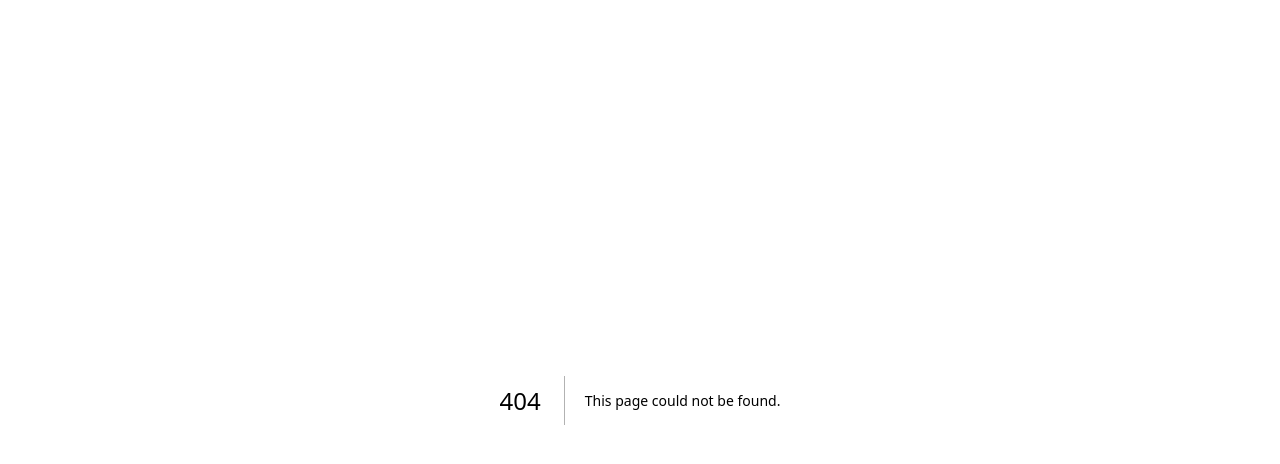
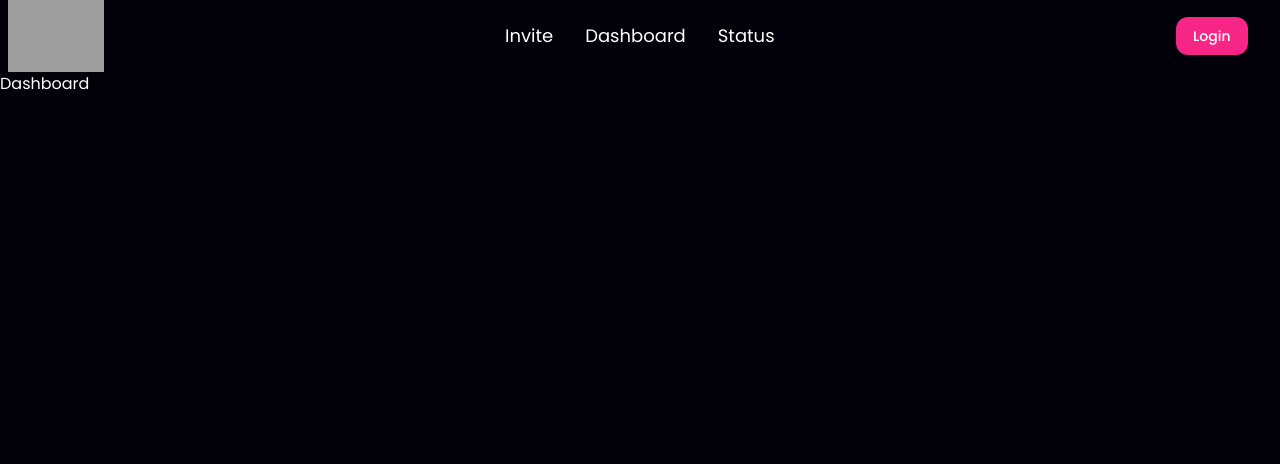
Before and after one commit to Syncxv/invite-tracker, a Next.js app in the folder ui/: page /dashboard in a window 1280 px wide. Before the commit this address had no page. Shown: the top 464 px of the page. Built offline with nearby package versions, Linux system fonts and the light colour scheme; no server answers; grey boxes are pictures that could not be loaded.

Commit message:
architechtyre

```diff
--- a/ui/src/components/Landing.tsx
+++ b/ui/src/components/Landing.tsx
@@ -1,4 +1,5 @@
 import gsap from 'gsap'
+import { useRouter } from 'next/router'
 import { useEffect, useRef } from 'react'
 import { FunctionalComponent } from '../types/react'
 import { getGsapValues } from '../util/textTransform'
@@ -10,6 +11,7 @@ export const Landing: FunctionalComponent = ({}) => {
     const heroH1Text2 = useRef<HTMLHeadingElement | null>(null)
     const paragraphTextRef = useRef<HTMLParagraphElement | null>(null)
     const buttonRef = useRef<HTMLButtonElement>(null)
+    const router = useRouter()
     useEffect(() => {
         console.log(buttonRef)
         const paragraphValues = getGsapValues({ element: paragraphTextRef.current!, y: 200 })
@@ -40,7 +42,13 @@ export const Landing: FunctionalComponent = ({}) => {
                     Lorem ipsum dolor sit amet, consectetur adipisicing elit. Deleniti, sunt!
                 </p> */}
             </div>
-            <BorderButton id="im-not-sorry" ref={buttonRef} variant="brand" className="mt-9 !text-2xl">
+            <BorderButton
+                onClick={() => router.push('/dashboard')}
+                id="im-not-sorry"
+                ref={buttonRef}
+                variant="brand"
+                className="mt-9 !text-2xl"
+            >
                 Dashboard
             </BorderButton>
         </main>
--- /dev/null
+++ b/ui/src/components/Layout.tsx
@@ -0,0 +1,14 @@
+import { FunctionalComponent } from '../types/react'
+import { NavBar } from './NavBar'
+
+interface Props {}
+
+const Layout: FunctionalComponent = ({ children }) => {
+    return (
+        <div className="bg-primary-900 text-white h-screen min-h-screen ">
+            <NavBar />
+            {children}
+        </div>
+    )
+}
+export default Layout
--- /dev/null
+++ b/ui/src/pages/dashboard/index.tsx
@@ -0,0 +1,12 @@
+import Layout from '../../components/Layout'
+
+interface Props {}
+
+const Dashboard: React.FC<Props> = () => {
+    return (
+        <Layout>
+            <div>Dashboard</div>
+        </Layout>
+    )
+}
+export default Dashboard
--- a/ui/src/pages/index.tsx
+++ b/ui/src/pages/index.tsx
@@ -1,14 +1,13 @@
 import type { NextPage } from 'next'
 import { Landing } from '../components/Landing'
-import { NavBar } from '../components/NavBar'
+import Layout from '../components/Layout'
 
 const Home: NextPage = () => {
     // const { data } = useSession()
     return (
-        <div className="bg-primary-900 text-white h-screen min-h-screen ">
-            <NavBar />
+        <Layout>
             <Landing />
-        </div>
+        </Layout>
     )
 }
 
```
